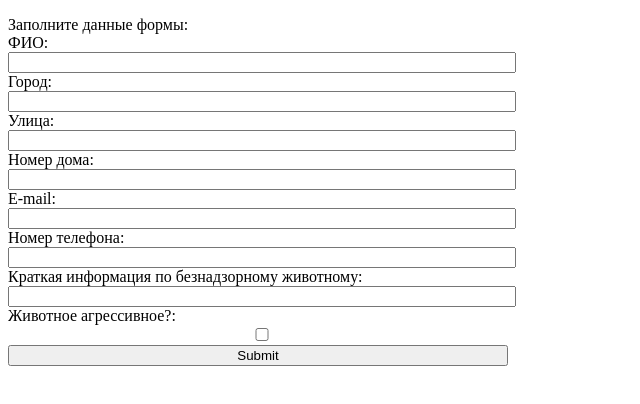
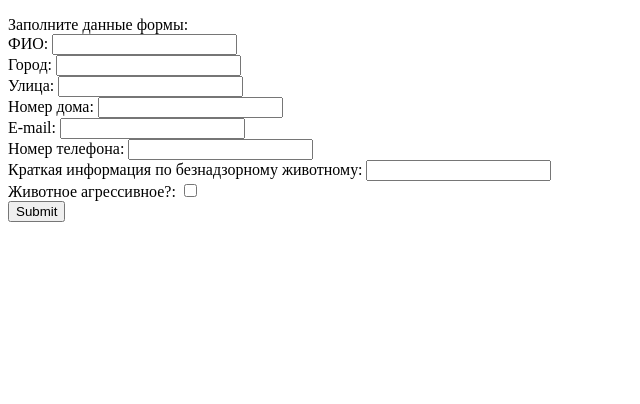
Before and after one commit to MRGrozan/grozan.github.io, a website: page index.html in a window 1280 px wide. Shown: the whole page, without its empty margins (0-640 px from the left). Drawn offline with Linux system fonts and the light colour scheme.

Commit message:
Update index.html

```diff
--- a/index.html
+++ b/index.html
@@ -2,7 +2,7 @@
 <html>
 <head>
 
-    <link href=style.css rel="stylesheet" type="text/css">
+
     <meta charset="UTF-8">
     <script src="https://telegram.org/js/telegram-web-app.js"></script>
     <title>Заполните данные формы</title>
```
